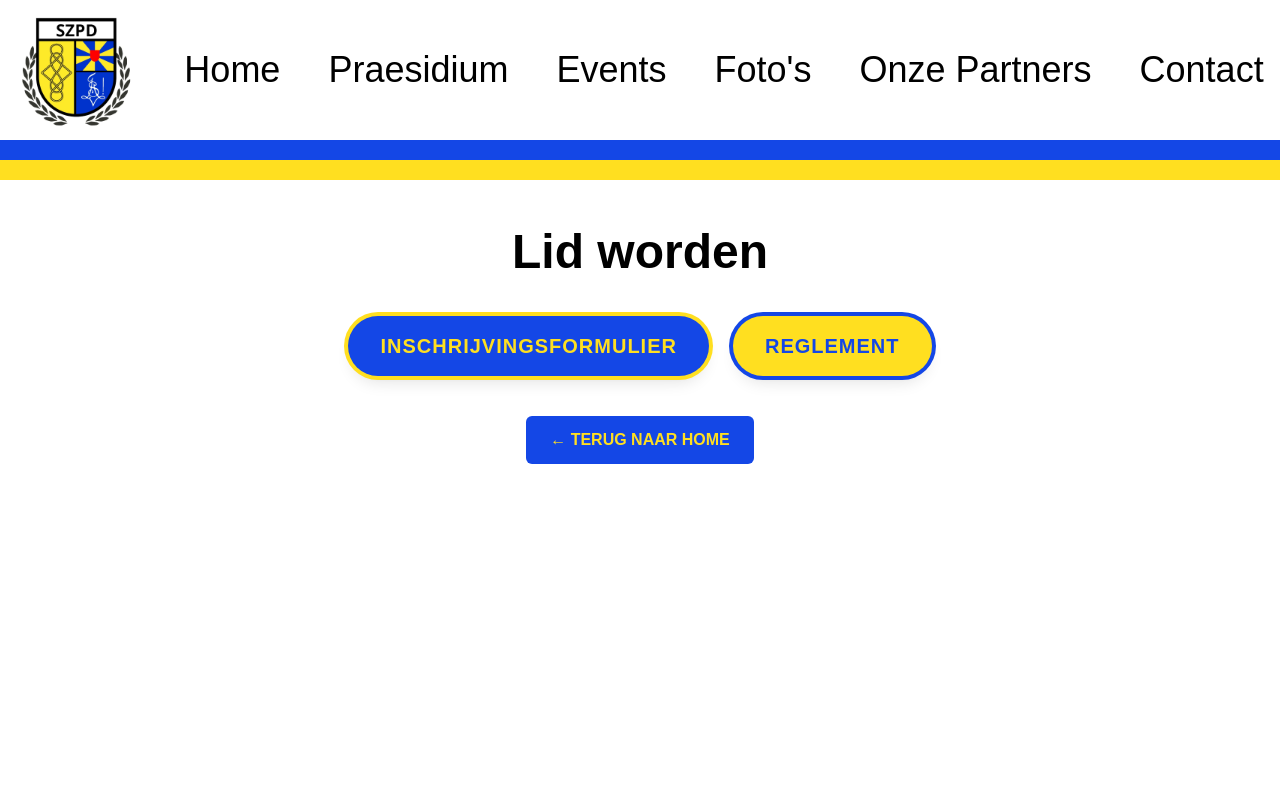
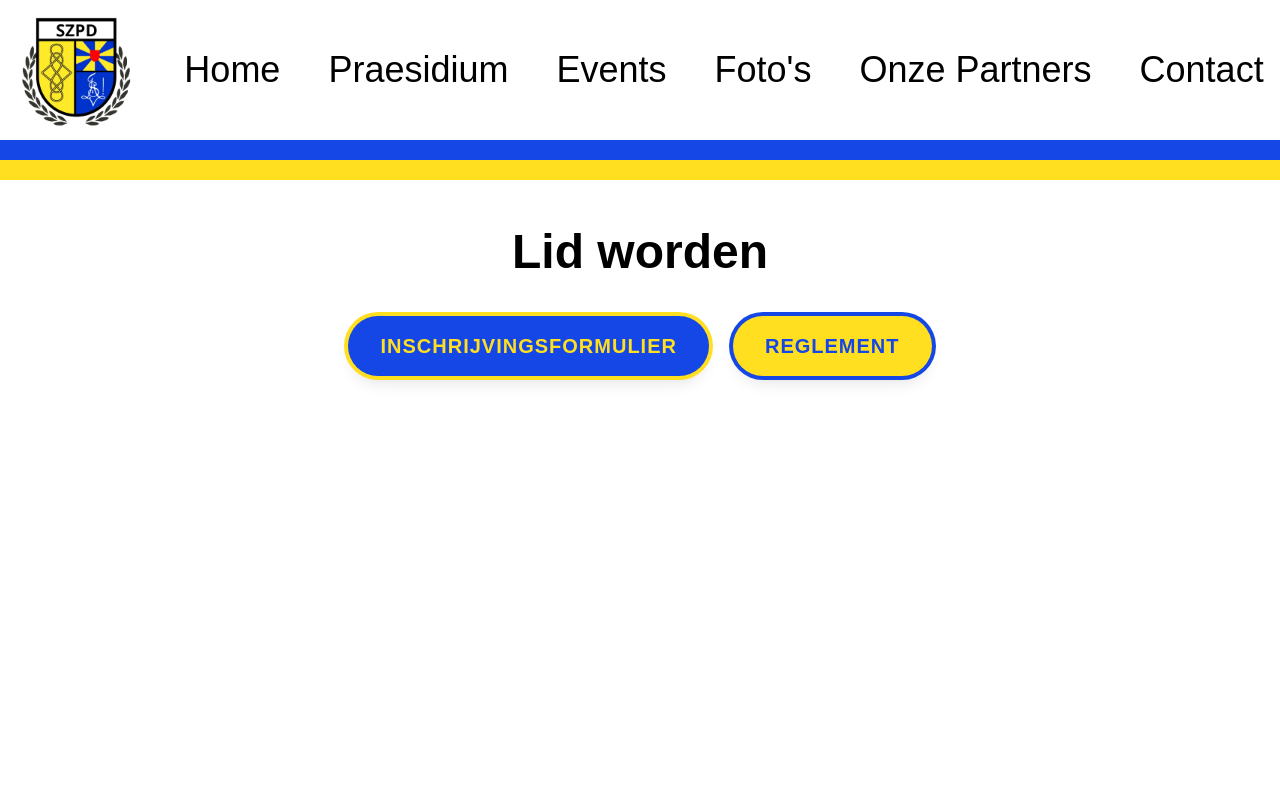
Before and after one commit to seppejoije-ux/seppejoije-ux.github.io, a Next.js app: page /lid-worden in a window 1280 px wide. Shown: the top 800 px of the page. Built offline with nearby package versions, Linux system fonts and the light colour scheme.

Commit message:
lexie aanpassen naar media return button bij lid worden weg doen

```diff
--- a/app/lid-worden/page.tsx
+++ b/app/lid-worden/page.tsx
@@ -26,12 +26,6 @@ export default function LidWorden() {
           </a>
         </div>
 
-        <Link
-          href="/"
-          className="inline-block rounded-md bg-blue-700 px-6 py-3 font-bold uppercase text-yellow-300 hover:bg-blue-800 transition-colors"
-        >
-          ← Terug naar home
-        </Link>
       </div>
     </main>
   );
--- a/app/praesidium/page.tsx
+++ b/app/praesidium/page.tsx
@@ -44,7 +44,7 @@ export default function Praesidium() {
 
         <div className={card}>
           <img src="/FotosPraesidium/Lexie.jpg" alt="Lexie D." className={img} />
-          <p className="text-lg sm:text-2xl font-bold mt-2 sm:mt-4">Socials</p>
+          <p className="text-lg sm:text-2xl font-bold mt-2 sm:mt-4">Media</p>
           <p className="text-lg sm:text-2xl font-bold mt-2 sm:mt-4">Event</p>
           <p className="text-base sm:text-xl font-bold mt-2 sm:mt-4">Lexie D.</p>
           <a href="mailto:lexie.depuydt@student.kuleuven.be" className={mail}>
```
